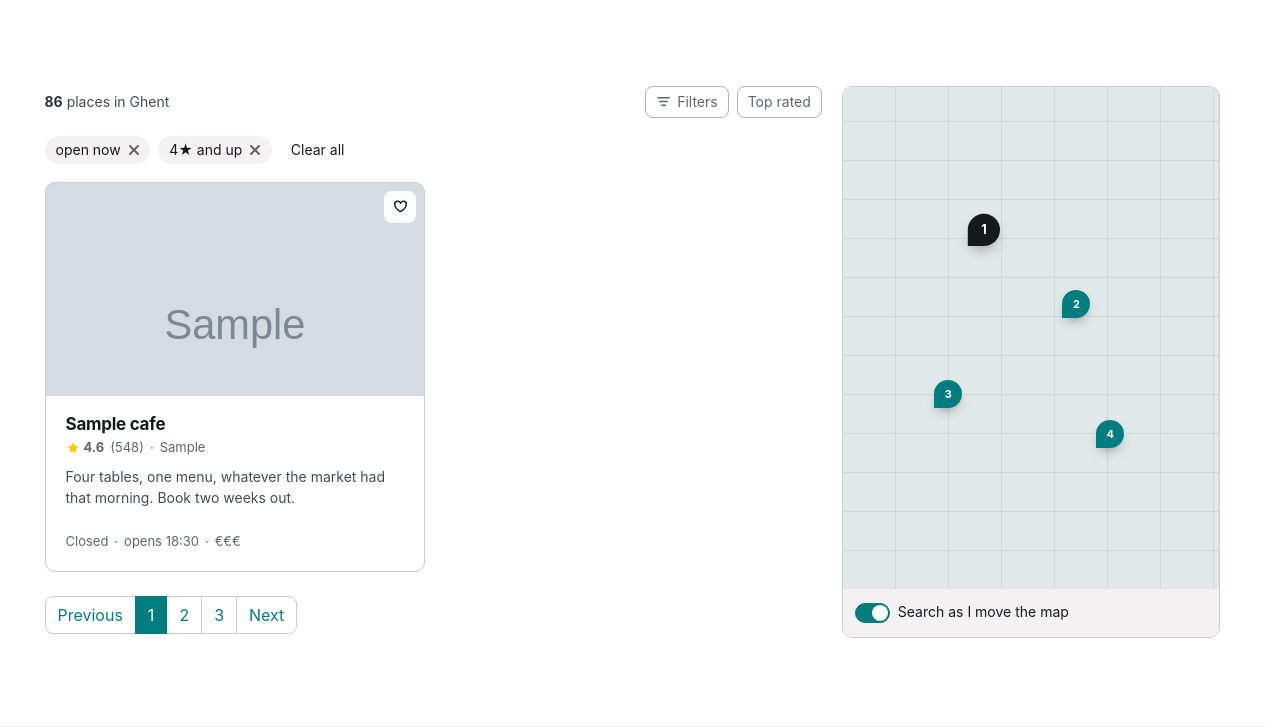
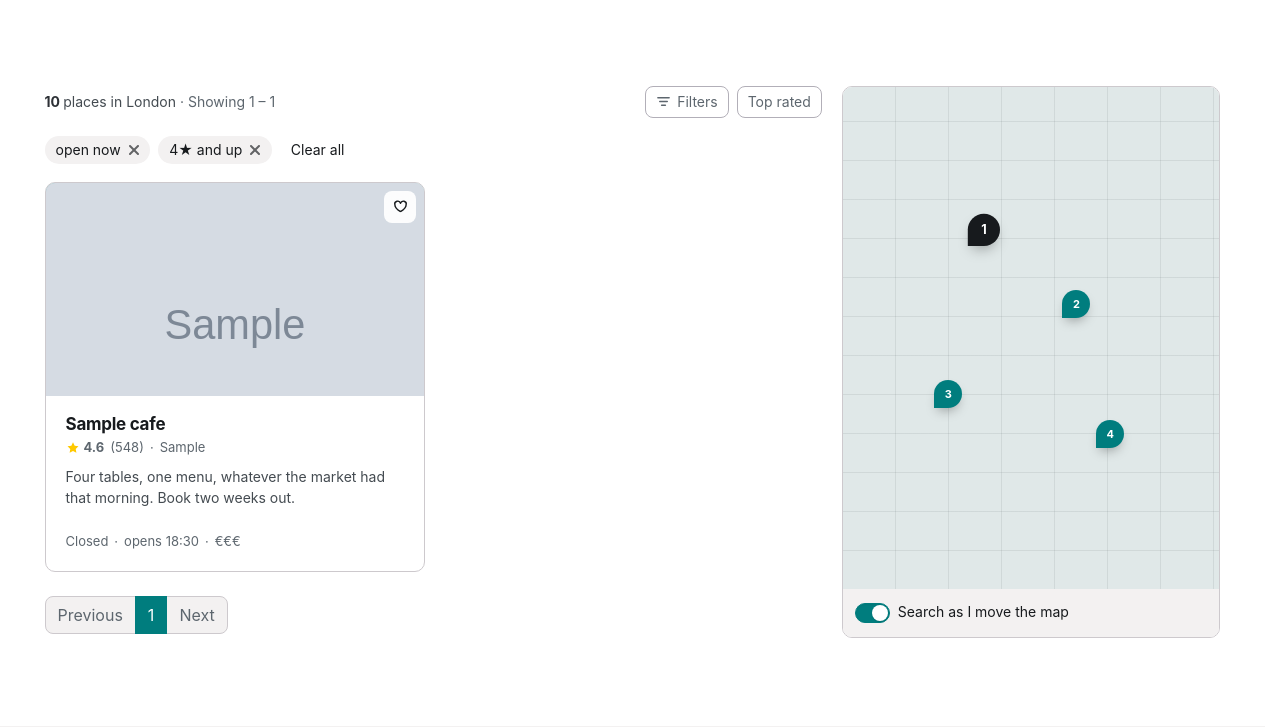
Before and after one commit to KieranChristien/Cafe-And-WIFI-Website, a Flask app: template web/templates/index.html in a window 1280 px wide. Shown: the part 347-1074 px from the top of the page. Run offline with Flask 3, Linux system fonts and the light colour scheme; tables that the repository leaves empty hold one stand-in row (values such as "Sample post"); the template is opened without the code that fills it: values that come from a table or form of the project are taken from there, most other values are stand-ins (such as "Sample title", 1, 10 or a date in 2020); grey boxes marked "Sample" are stand-in pictures; some libraries are stand-ins or nearby versions.

Commit message:
Add pagination.

```diff
--- a/web/templates/index.html
+++ b/web/templates/index.html
@@ -33,7 +33,20 @@
             <div class="lg:col-8" id="results">
 
                 <div class="d-flex flex-wrap align-items-center gap-3 mb-5">
-                    <p class="fs-sm fg-2 mb-0 me-auto"><strong class="fg-1">86</strong> places in Ghent</p>
+                    <p class="fs-sm fg-2 mb-0 me-auto">
+                        <strong class="fg-1">
+                            {{ pagination.total }}
+                        </strong> places in London
+
+                        {% if pagination.total > 0 %}
+                        <span class="fg-3">
+                        · Showing
+                        {{ (pagination.page - 1) * pagination.per_page + 1 }}
+                        –
+                        {{ (pagination.page - 1) * pagination.per_page + pagination.items|length }}
+                        </span>
+                        {% endif %}
+                    </p>
 
                     <button class="btn-outline theme-secondary btn-sm" type="button" data-bs-toggle="drawer"
                             data-bs-target="#filterDrawer">
@@ -119,11 +132,60 @@
 
                 <nav aria-label="Results pages" class="mt-7">
                     <ul class="pagination mb-0">
-                        <li class="page-item"><a class="page-link" href="#results">Previous</a></li>
-                        <li class="page-item"><a class="page-link active" aria-current="page" href="#results">1</a></li>
-                        <li class="page-item"><a class="page-link" href="#results">2</a></li>
-                        <li class="page-item"><a class="page-link" href="#results">3</a></li>
-                        <li class="page-item"><a class="page-link" href="#results">Next</a></li>
+                        <!-- Previous -->
+                        <li class="page-item {% if not pagination.has_prev %}disabled{% endif %}">
+                            {% if pagination.has_prev %}
+                            <a class="page-link"
+                               href="{{ pagination_url(pagination.prev_num) }}"
+                               rel="prev">
+                                Previous
+                            </a>
+                            {% else %}
+                            <span class="page-link">Previous</span>
+                            {% endif %}
+                        </li>
+                        <!-- Page numbers -->
+                        {% for page_num in pagination.iter_pages(
+                        left_edge=1,
+                        right_edge=1,
+                        left_current=1,
+                        right_current=2
+                        ) %}
+
+                        {% if page_num %}
+
+                        <li class="page-item {% if page_num == pagination.page %}active{% endif %}">
+                            <a class="page-link"
+                               href="{{ pagination_url(page_num) }}"
+                               {% if page_num== pagination.page %}
+                               aria-current="page"
+                               {% endif %}>
+                                {{ page_num }}
+                            </a>
+                        </li>
+
+                        {% else %}
+
+                        <li class="page-item disabled">
+                            <span class="page-link">…</span>
+                        </li>
+
+                        {% endif %}
+
+                        {% endfor %}
+
+                        <!-- Next -->
+                        <li class="page-item {% if not pagination.has_next %}disabled{% endif %}">
+                            {% if pagination.has_next %}
+                            <a class="page-link"
+                               href="{{ pagination_url(pagination.next_num) }}"
+                               rel="next">
+                                Next
+                            </a>
+                            {% else %}
+                            <span class="page-link">Next</span>
+                            {% endif %}
+                        </li>
                     </ul>
                 </nav>
             </div>
```
Also changed, not shown: web/routes/main.py (+9 -1 lines).
